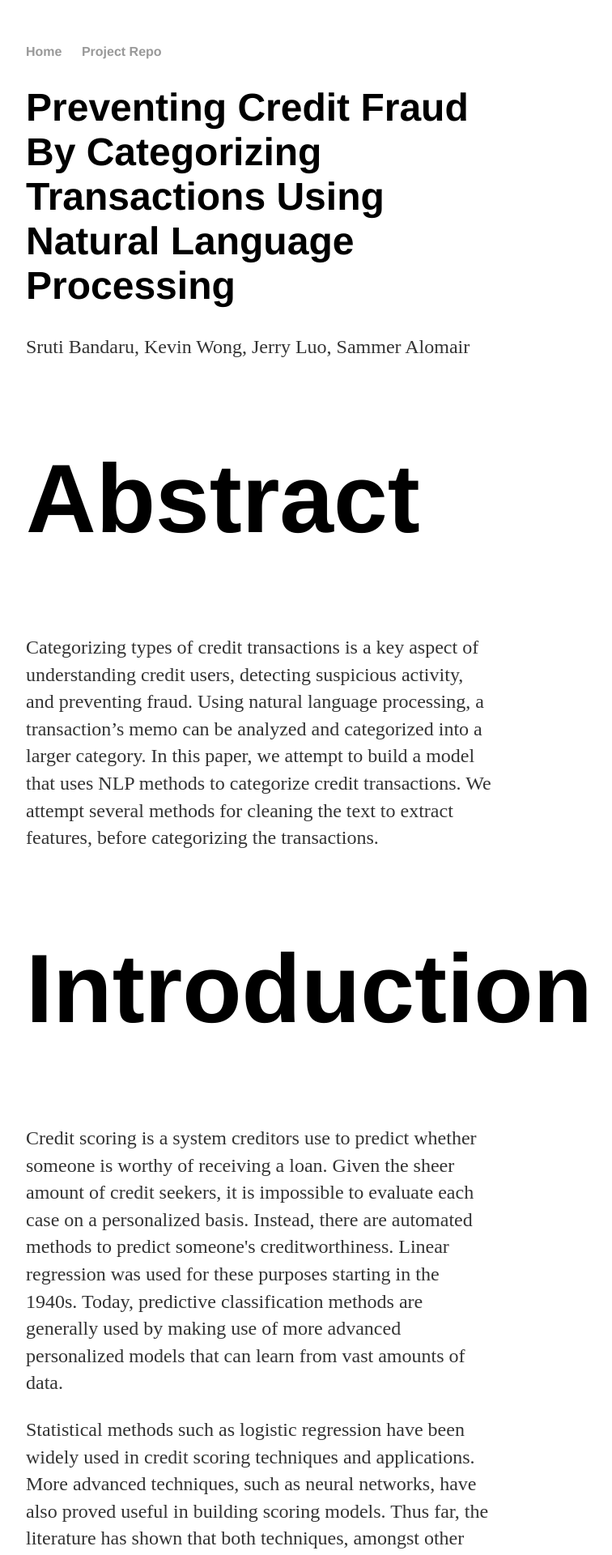
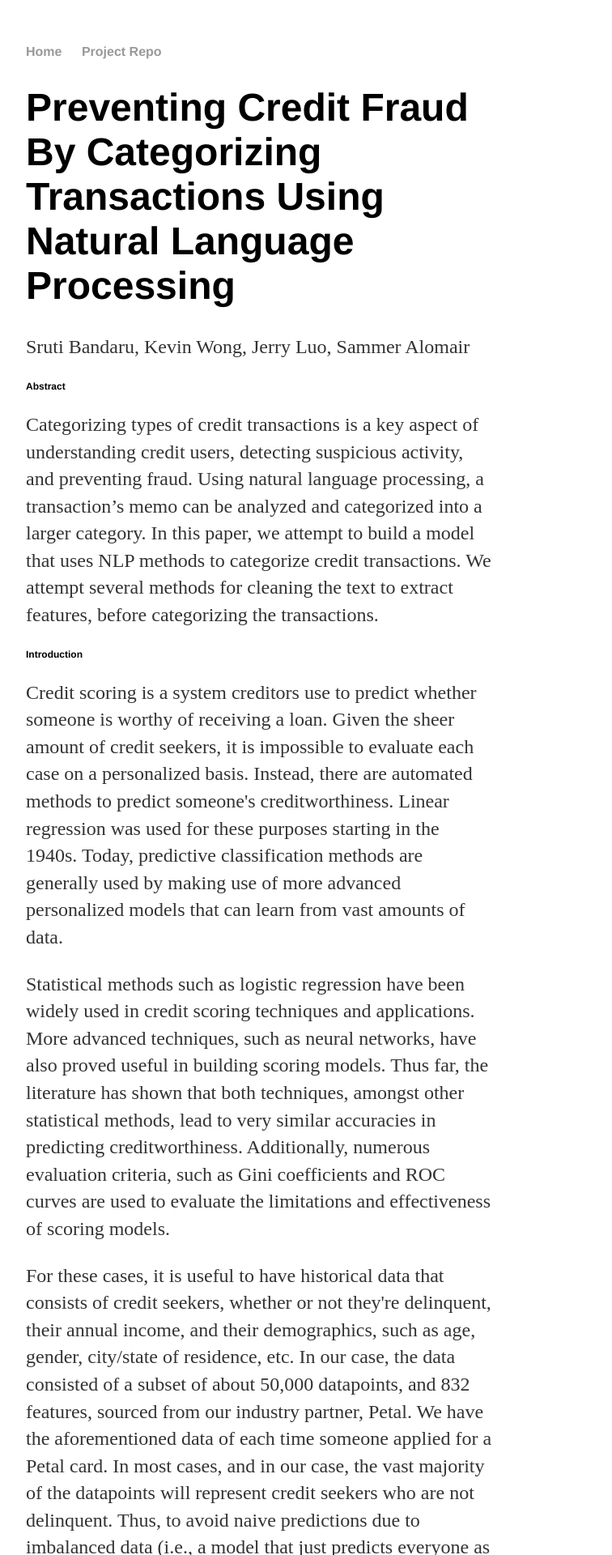
Before and after one commit to kkw002/kkw002.github.io, a Jekyll site: the page built from index.html, in a window 1280 px wide. Shown: the top 1920 px of the page at 81% size, without its empty margins (320-1076 px from the left). Built offline with Jekyll 4.4.1, drawn with Linux system fonts in a browser that asks for light colours.

Commit message:
Update main.css

```diff
--- a/css/main.css
+++ b/css/main.css
@@ -24,7 +24,7 @@ h1 {
     font-family:'Helvetica', 'Arial', 'Sans-Serif';
 }
 h2{
-    font-size: 7.5em;
+    font-size: .75em;
     font-family:'Helvetica', 'Arial', 'Sans-Serif';
 }
 p {
```
